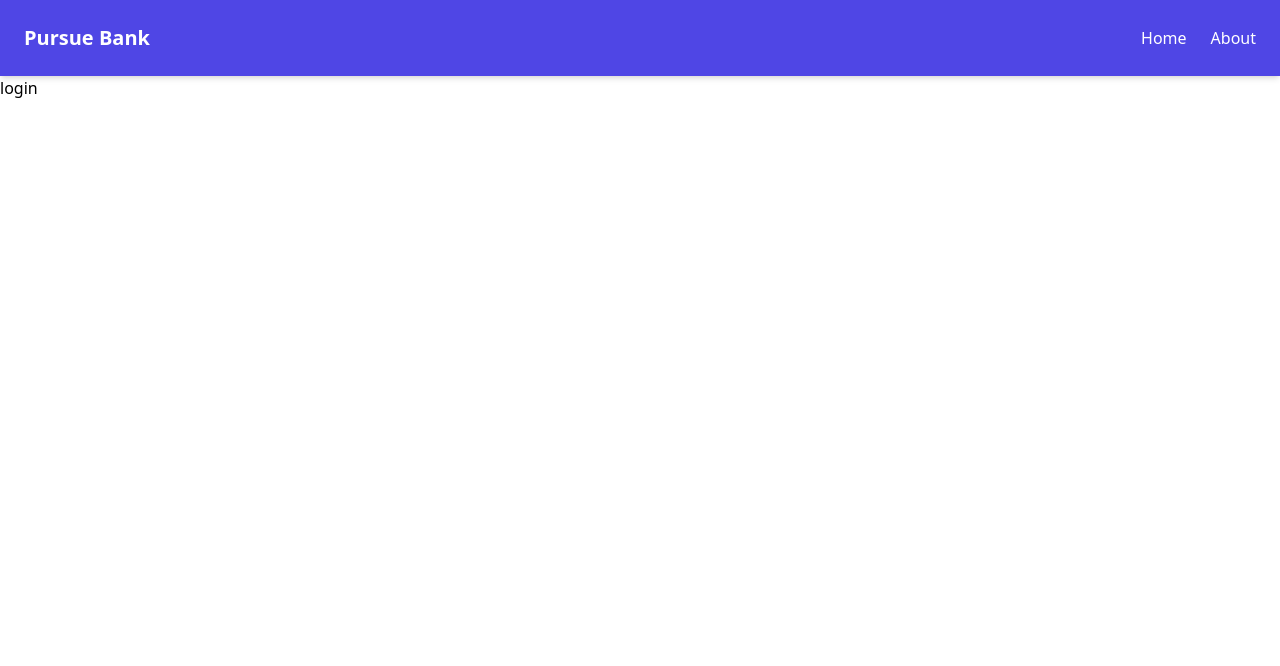
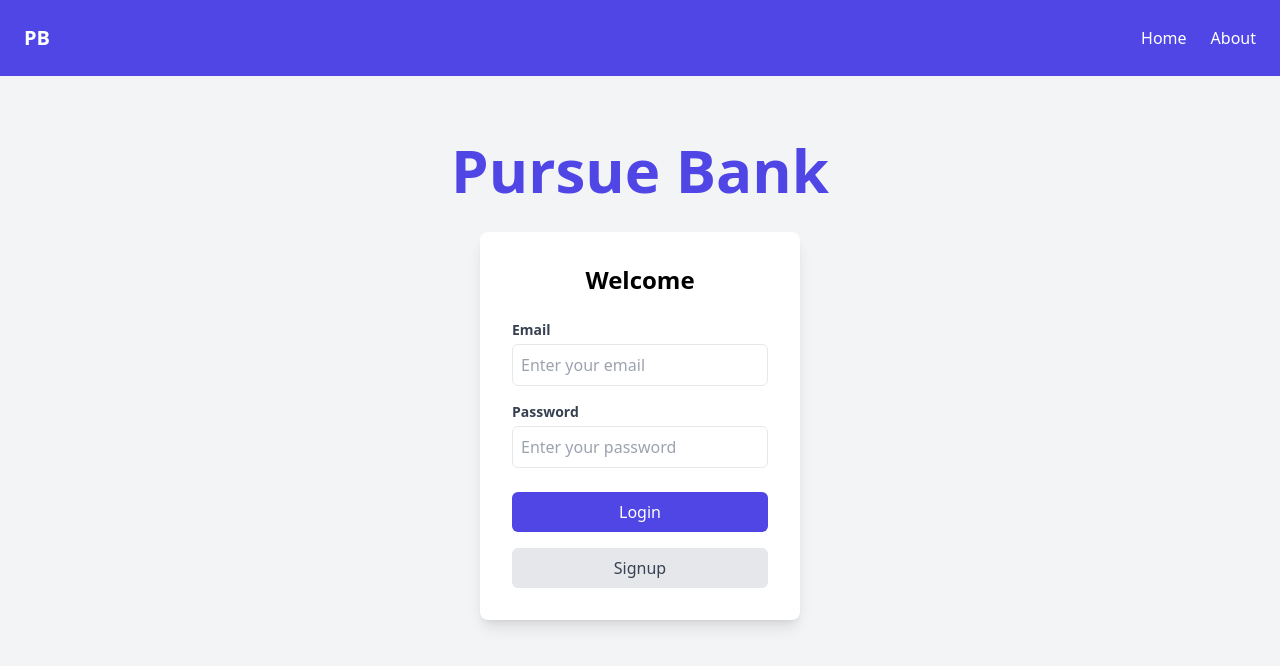
Before and after one commit to al3xbro/pursue-bank, a React (Vite) app in the folder client/: page /login in a window 1280 px wide. Shown: the top 666 px of the page. Built offline with nearby package versions, Linux system fonts and the light colour scheme.

Commit message:
Login page

```diff
--- a/client/src/Components/TopBar.tsx
+++ b/client/src/Components/TopBar.tsx
@@ -14,7 +14,7 @@ export default function TopBar() {
 
   return (
     <div className="bg-indigo-600 text-white p-6 flex items-center shadow-md">
-      <h1 className="text-xl font-bold">Pursue Bank</h1>
+      <h1 className="text-xl font-bold">PB</h1>
       <nav className="ml-auto">
         <ul className="flex space-x-6">
           <li><a href="/" className="hover:text-indigo-300">Home</a></li>
--- a/client/src/Pages/Login.tsx
+++ b/client/src/Pages/Login.tsx
@@ -1,5 +1,74 @@
-import React from 'react';
+import React, { useState } from 'react';
+import { useNavigate } from 'react-router-dom'; // Import useNavigate
 
-export default function Login(){
-    return <h1>login</h1>;
+export default function Login() {
+  const [email, setEmail] = useState('');
+  const [password, setPassword] = useState('');
+  const navigate = useNavigate(); // Initialize navigate
+
+  // Function declaration for login handler
+  function handleLogin() {
+    console.log('Login clicked');
+    // Assuming login validation logic here
+    // After successful login, navigate to home page
+    navigate('/');
+  }
+
+  // Function declaration for signup handler
+  function handleSignup() {
+    console.log('Signup clicked');
+    // You could also navigate to a signup page if needed
+  }
+
+  return (
+    <div className="flex flex-col justify-start items-center h-screen bg-gray-100 pt-16">
+      {/* Bank Name Section */}
+      <div className="mb-8">
+        <h1 className="text-6xl font-bold text-indigo-600">Pursue Bank</h1>
+      </div>
+
+      {/* Login Form */}
+      <div className="bg-white p-8 rounded-lg shadow-lg w-80">
+        <h2 className="text-2xl font-bold text-center mb-6">Welcome</h2>
+
+        <div className="mb-4">
+          <label htmlFor="email" className="block text-sm font-semibold text-gray-700">Email</label>
+          <input
+            id="email"
+            type="text"
+            value={email}
+            onChange={(e) => setEmail(e.target.value)}
+            className="mt-1 w-full p-2 border rounded-md outline-none focus:ring-2 focus:ring-indigo-500"
+            placeholder="Enter your email"
+          />
+        </div>
+
+        <div className="mb-6">
+          <label htmlFor="password" className="block text-sm font-semibold text-gray-700">Password</label>
+          <input
+            id="password"
+            type="password"
+            value={password}
+            onChange={(e) => setPassword(e.target.value)}
+            className="mt-1 w-full p-2 border rounded-md outline-none focus:ring-2 focus:ring-indigo-500"
+            placeholder="Enter your password"
+          />
+        </div>
+
+        <button
+          onClick={handleLogin}
+          className="w-full bg-indigo-600 text-white p-2 rounded-md hover:bg-indigo-700 transition"
+        >
+          Login
+        </button>
+
+        <button
+          onClick={handleSignup}
+          className="w-full mt-4 bg-gray-200 text-gray-700 p-2 rounded-md hover:bg-gray-300 transition"
+        >
+          Signup
+        </button>
+      </div>
+    </div>
+  );
 }
```
